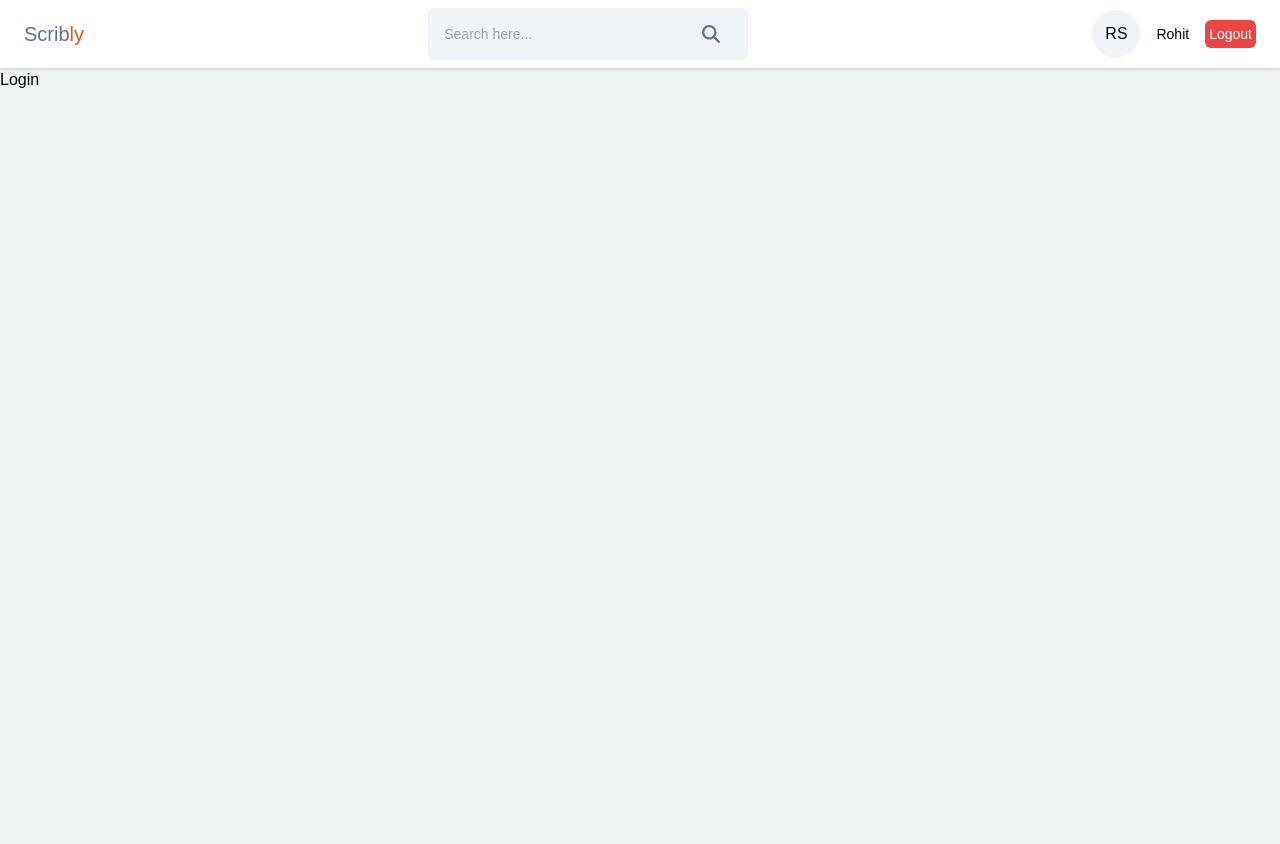
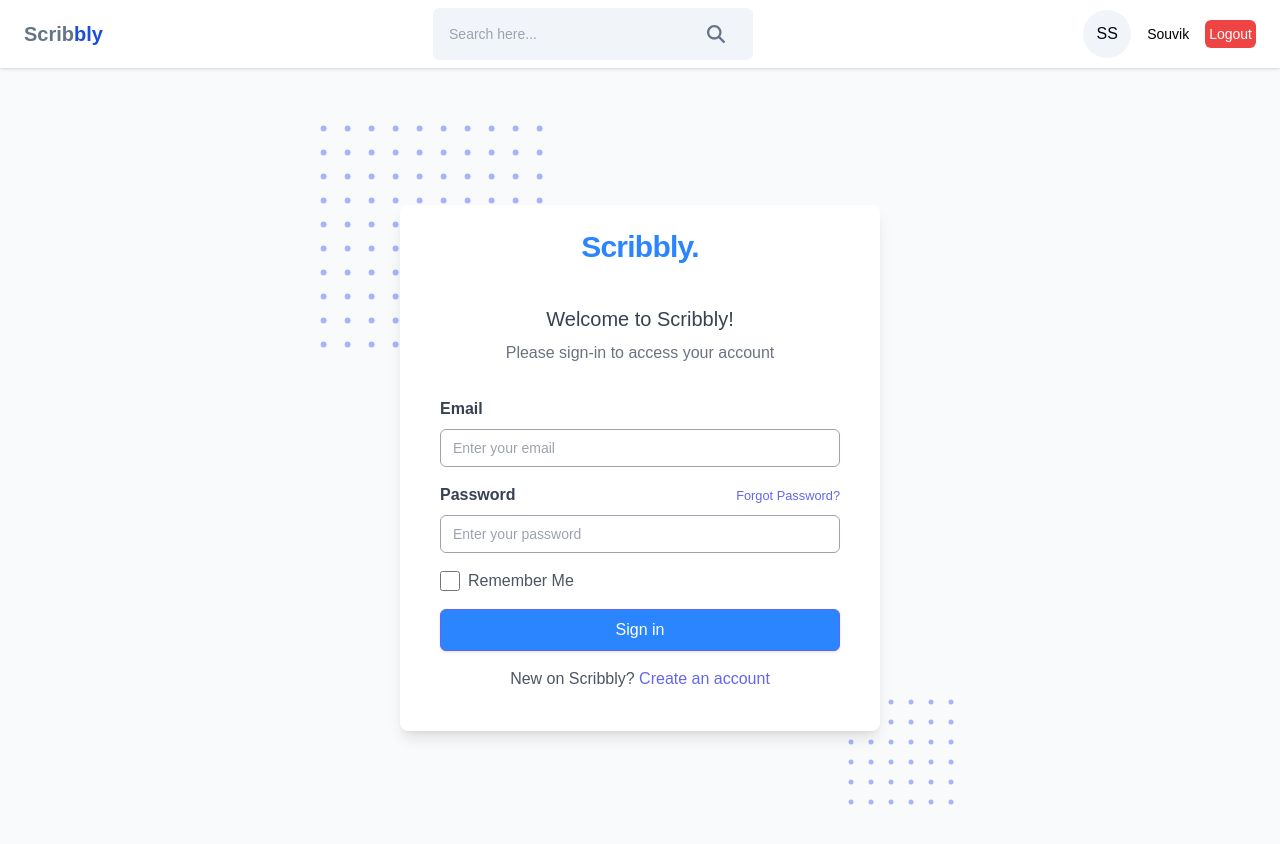
Before and after one commit to Souvik34/Scribbly, a React (Vite) app in the folder frontend/: page /login in a window 1280 px wide. Shown: the top 844 px of the page. Before the commit the page ends 800 px from the top, so only its background shows below. Built offline with nearby package versions, Linux system fonts and the light colour scheme.

Commit message:
Login form

```diff
--- a/frontend/index.html
+++ b/frontend/index.html
@@ -4,7 +4,7 @@
     <meta charset="UTF-8" />
     <!-- <link rel="icon" type="image/svg+xml" href="/vite.svg" /> -->
     <meta name="viewport" content="width=device-width, initial-scale=1.0" />
-    <title>Scribly</title>
+    <title>Scribbly</title>
   </head>
   <body>
     <div id="root"></div>
--- a/frontend/src/components/Cards/Profile.jsx
+++ b/frontend/src/components/Cards/Profile.jsx
@@ -1,5 +1,6 @@
 /* eslint-disable react/prop-types */
 /* eslint-disable no-unused-vars */
+
 import React from 'react'
 import { getInitials } from '../../utils/helper'
 
@@ -7,12 +8,12 @@ const Profile = ({onLogout}) => {
   return (
     <div className='flex items-center gap-4'>
         <div className='w-12 h-12 flex items-center justify-center rounded-full text-slate-950 font-medium bg-slate-100'>
-            {getInitials("Rohit Sharma")}
+            {getInitials("Souvik Sural")}
         </div>
 
 
         <div>
-        <p className='text-sm font-medium'>Rohit</p>
+        <p className='text-sm font-medium'>Souvik</p>
         </div>
 
         <button className='text-sm bg-red-500 rounded-md p-1 text-white hover:opacity-80' onClick={onLogout}> Logout </button>
--- a/frontend/src/components/Navbar.jsx
+++ b/frontend/src/components/Navbar.jsx
@@ -22,9 +22,9 @@ const Navbar = () => {
   }
   return (
     <div className='bg-white flex items-center justify-between px-6 py-2 drop-shadow'>
-      <h2 className='text-xl font-medium text-black py-2'>
+      <h2 className='text-xl font-bold text-black py-2'>
         <span className='text-slate-500'>Scrib</span>
-        <span className='text-orange-600'>ly</span>
+        <span className='text-blue-700'>bly</span>
       </h2>
     <SearchBar
     value={searchQuery}
--- a/frontend/src/pages/Login/Login.jsx
+++ b/frontend/src/pages/Login/Login.jsx
@@ -1,10 +1,112 @@
-/* eslint-disable no-unused-vars */
-import React from 'react'
+import { useState } from "react";
 
-const Login = () => {
+export default function LoginForm() {
+  const [formData, setFormData] = useState({
+    emailUsername: "",
+    password: "",
+    rememberMe: false,
+  });
+
+  const handleChange = (e) => {
+    const { name, value, type, checked } = e.target;
+    setFormData({
+      ...formData,
+      [name]: type === "checkbox" ? checked : value,
+    });
+  };
+
+  const handleSubmit = (e) => {
+    e.preventDefault();
+    console.log("Form submitted:", formData);
+  };
+
   return (
-    <div>Login</div>
-  )
+    <div className="flex min-h-screen w-screen items-center justify-center text-gray-600 bg-gray-50">
+      <div className="relative">
+        <div className="hidden sm:block h-56 w-56 text-indigo-300 absolute -left-20 -top-20">
+          <svg width="100%" height="100%" xmlns="http://www.w3.org/2000/svg">
+            <defs>
+              <pattern id="a" patternUnits="userSpaceOnUse" width="40" height="40" patternTransform="scale(0.6)">
+                <rect width="100%" height="100%" fill="none" />
+                <path d="M11 6a5 5 0 01-5 5 5 5 0 01-5-5 5 5 0 015-5 5 5 0 015 5" fill="currentColor" />
+              </pattern>
+            </defs>
+            <rect width="800%" height="800%" fill="url(#a)" />
+          </svg>
+        </div>
+        <div className="hidden sm:block h-28 w-28 text-indigo-300 absolute -right-20 -bottom-20">
+          <svg width="100%" height="100%" xmlns="http://www.w3.org/2000/svg">
+            <defs>
+              <pattern id="b" patternUnits="userSpaceOnUse" width="40" height="40" patternTransform="scale(0.5)">
+                <rect width="100%" height="100%" fill="none" />
+                <path d="M11 6a5 5 0 01-5 5 5 5 0 01-5-5 5 5 0 015-5 5 5 0 015 5" fill="currentColor" />
+              </pattern>
+            </defs>
+            <rect width="800%" height="800%" fill="url(#b)" />
+          </svg>
+        </div>
+        <div className="relative flex flex-col sm:w-[30rem] rounded-lg border-gray-400 bg-white shadow-lg px-4">
+          <div className="flex-auto p-6">
+            <div className="mb-10 flex items-center justify-center">
+              <a href="#" className="flex items-center gap-2 text-primary no-underline hover:text-blue-900">
+                <span className="text-3xl font-black  tracking-tight">Scribbly.</span>
+              </a>
+            </div>
+            <h4 className="mb-2 font-medium text-center text-gray-700 xl:text-xl">Welcome to Scribbly!</h4>
+            <p className="mb-8 text-gray-500 text-center">Please sign-in to access your account</p>
+            <form onSubmit={handleSubmit} className="mb-4">
+              <div className="mb-4">
+                <label className="mb-2 block text-md font-bold text-gray-700">Email</label>
+                <input
+                  type="text"
+                  className="block w-full rounded-md border border-gray-400 py-2 px-3 text-sm outline-none focus:border-indigo-500 focus:bg-white focus:text-gray-600 focus:shadow"
+                  name="emailUsername"
+                  value={formData.emailUsername}
+                  onChange={handleChange}
+                  placeholder="Enter your email"
+                />
+              </div>
+              <div className="mb-4">
+                <div className="flex justify-between">
+                  <label className="mb-2 block text-md font-semibold  text-gray-700">Password</label>
+                  <a href="#" className="text-indigo-500 no-underline hover:text-indigo-500">
+                    <small>Forgot Password?</small>
+                  </a>
+                </div>
+                <input
+                  type="password"
+                  className="block w-full rounded-md border border-gray-400 py-2 px-3 text-sm outline-none focus:border-indigo-500 focus:bg-white focus:text-gray-600 focus:shadow"
+                  name="password"
+                  value={formData.password}
+                  onChange={handleChange}
+                  placeholder="Enter your password"
+                />
+              </div>
+              <div className="mb-4 flex items-center">
+                <input
+                  className="h-5 w-5 rounded border border-gray-300 text-indigo-500 focus:border-indigo-500 focus:shadow"
+                  type="checkbox"
+                  name="rememberMe"
+                  checked={formData.rememberMe}
+                  onChange={handleChange}
+                />
+                <label className="ml-2">Remember Me</label>
+              </div>
+              <div className="mb-4">
+                <button
+                  className="w-full rounded-md border border-indigo-500 bg-primary py-2 px-5 text-md text-white shadow hover:border-indigo-600 hover:bg-indigo-600 focus:border-indigo-600 focus:bg-indigo-600 focus:shadow-none"
+                  type="submit"
+                >
+                  Sign in
+                </button>
+              </div>
+            </form>
+            <p className="mb-4 text-center">
+              New on Scribbly? <a href="#" className="text-indigo-500 no-underline hover:text-indigo-500">Create an account</a>
+            </p>
+          </div>
+        </div>
+      </div>
+    </div>
+  );
 }
-
-export default Login
--- a/package.json
+++ /dev/null
@@ -1,5 +0,0 @@
-{
-  "dependencies": {
-    "@tanstack/react-query": "^5.66.9"
-  }
-}
```
Also changed, not shown: 1 other file (tests, documents, lock files or other folders).
